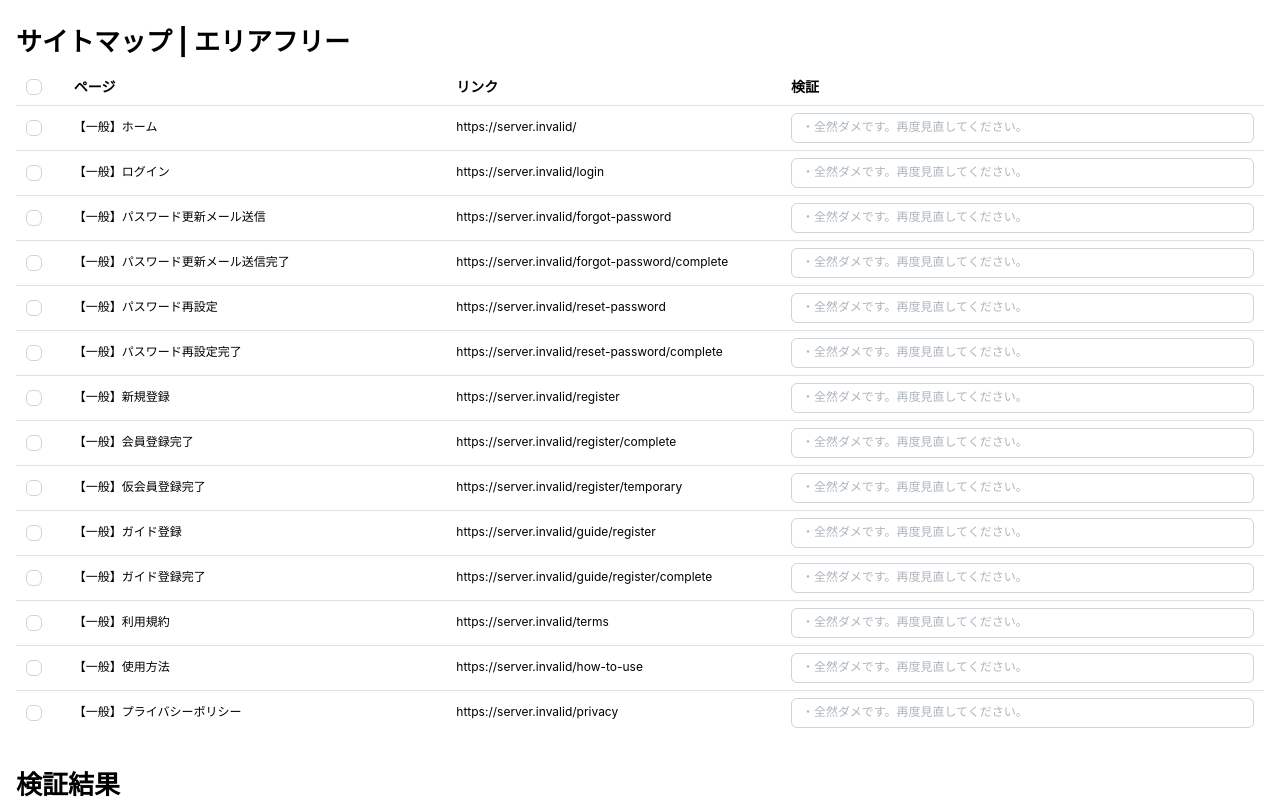
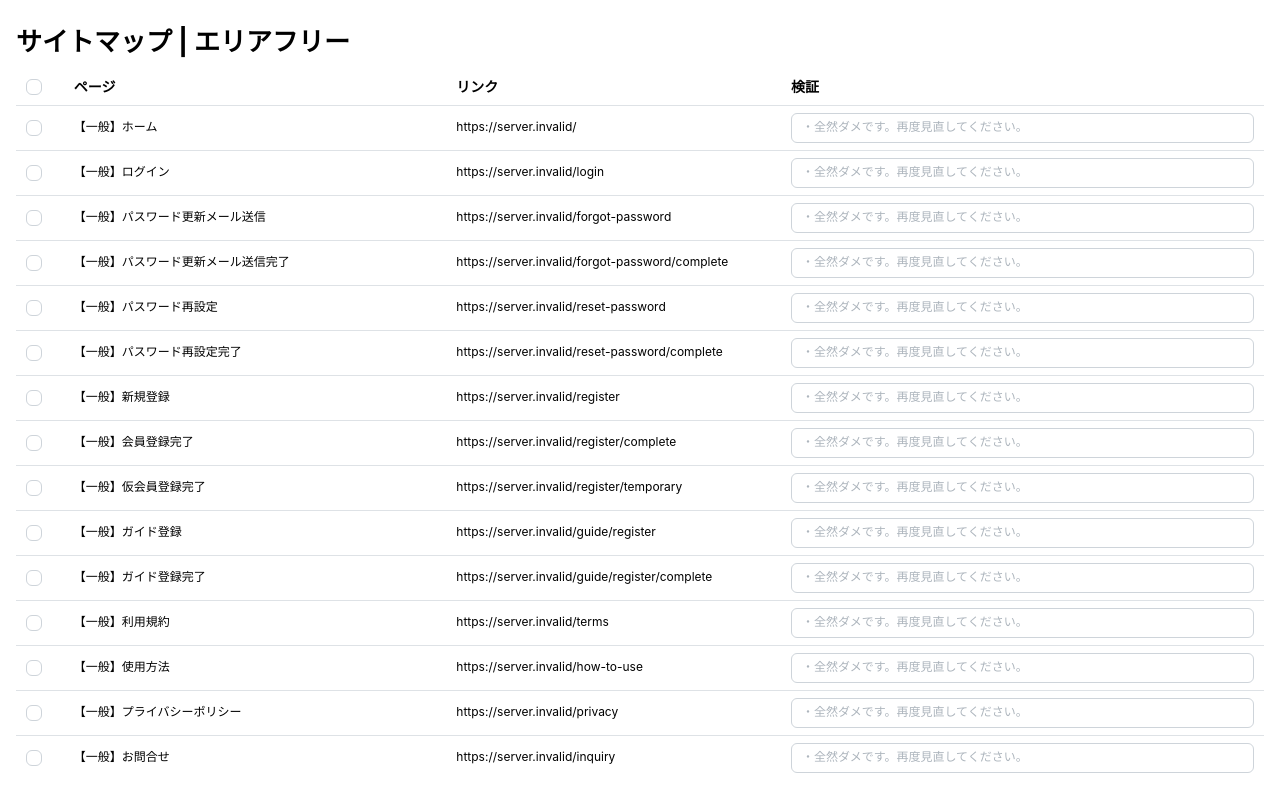
Before and after one commit to kabushikigaisya-kuwadatenoki/areafree-frontend, a Next.js app: page /sitemap in a window 1280 px wide. Shown: the top 800 px of the page. Built offline with nearby package versions, Linux system fonts and the light colour scheme; no server answers.

Commit message:
サイトマップ更新

```diff
--- a/app/sitemap/page.tsx
+++ b/app/sitemap/page.tsx
@@ -20,6 +20,7 @@ const pages = [
   { name: '利用規約', type: '一般', link: '/terms' },
   { name: '使用方法', type: '一般', link: '/how-to-use' },
   { name: 'プライバシーポリシー', type: '一般', link: '/privacy' },
+  { name: 'お問合せ', type: '一般', link: '/inquiry' },
 ]
 
 const frontendEndpoint = process.env.NEXT_PUBLIC_FRONTEND_ENDPOINT
```
